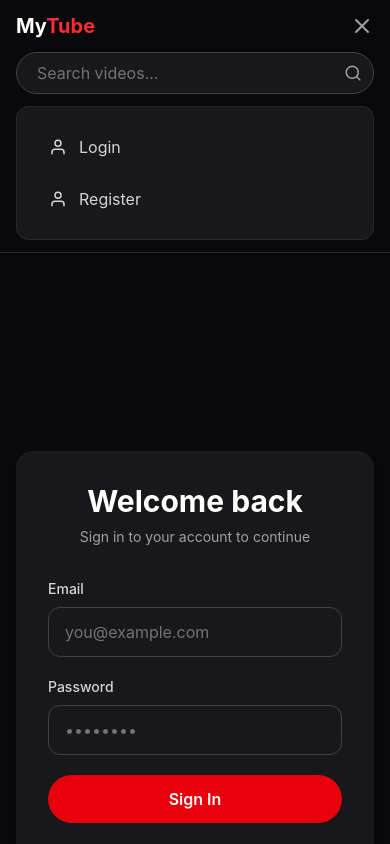
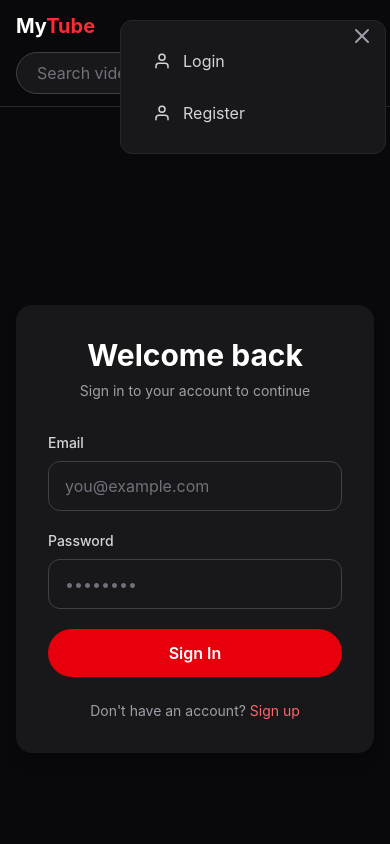
Before and after one commit to Harlongbi-Phangcho/video-platform-frontend, a React app: page /login in a window 390 px wide. Both pictures are taken after a click on the button 362 px from the left and 26 px from the top of the page. Shown: the top 844 px of the page. Built offline with nearby package versions, Linux system fonts and the light colour scheme; no server answers; the HTML template or start-up script is replaced by a standard one.

Commit message:
feat(Header): enhance mobile menu positioning and styling for better accessibility

```diff
--- a/src/components/Header/Header.jsx
+++ b/src/components/Header/Header.jsx
@@ -146,7 +146,7 @@ function Header() {
 
         {/* Hamburger button — mobile only */}
         <button onClick={() => setMenuOpen((prev) => !prev)}
-          className="sm:hidden text-zinc-400 hover:text-white transition"
+          className="sm:hidden top-6 right-4 absolute z-51 text-zinc-400 hover:text-white transition"
           aria-label="Toggle menu">
           {menuOpen ? <FiX size={24} /> : <FiMenu size={24} />}
         </button>
@@ -174,7 +174,7 @@ function Header() {
 
       {/* Mobile menu — shown when hamburger is open */}
       {menuOpen && (
-        <div className="sm:hidden mt-3 bg-zinc-900 rounded-xl p-4 flex flex-col gap-1 border border-zinc-800">
+        <div className="sm:hidden absolute z-50 top-2 right-1 left-30 mt-3 bg-zinc-900 rounded-xl p-4 flex flex-col gap-1 border border-zinc-800">
            {!isAuthenticated ? (
             <>
               <Link
```
